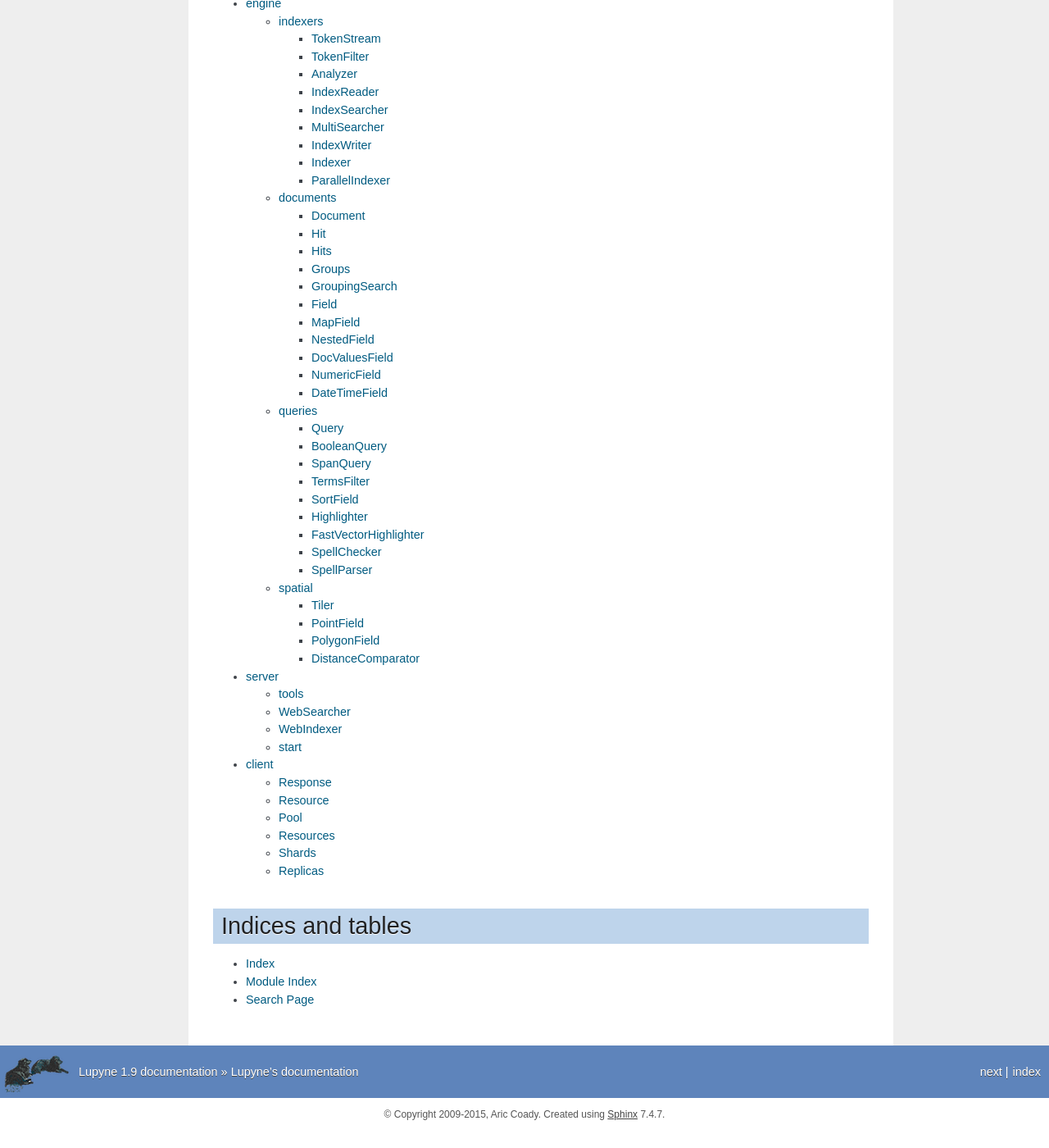
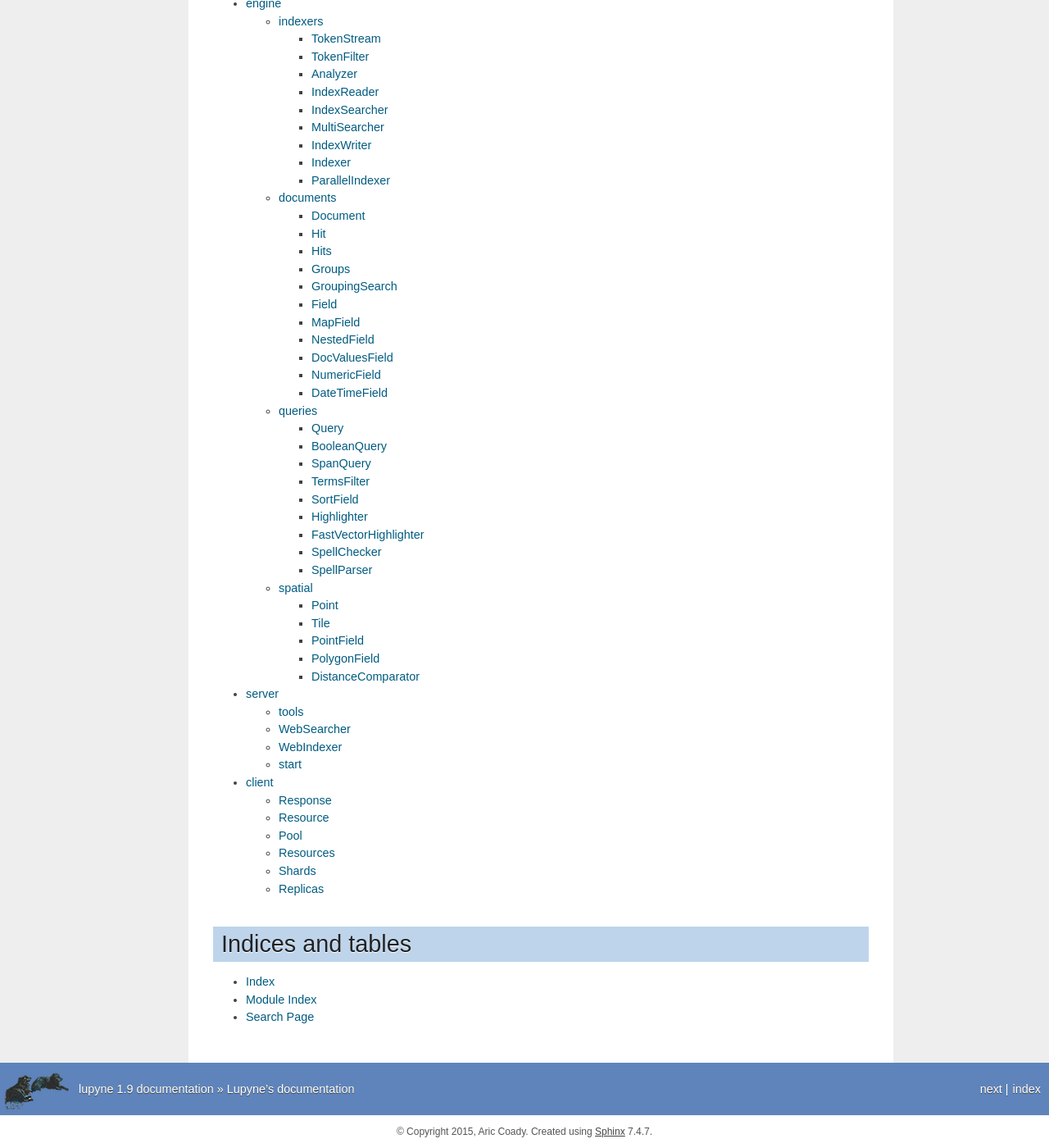
Before and after one commit to coady/lupyne, a Sphinx documentation site: the page built from docs/index.rst, in a window 1280 px wide and 1400 px high, scrolled down 697 px. Shown: the whole window at 82% size. Built offline with Sphinx 7.4.7, drawn with Linux system fonts in a browser that asks for light colours; before the commit the page ends 2076 px from its top, so only the background shows below that; some of the changed lines change nothing that is shown; some of the changed text lies outside the part shown.

Commit message:
Sphinx documentation update.

```diff
--- a/docs/conf.py
+++ b/docs/conf.py
@@ -1,9 +1,9 @@
 # -*- coding: utf-8 -*-
 #
-# Lupyne documentation build configuration file, created by
-# sphinx-quickstart on Wed Sep 28 15:41:40 2011.
+# lupyne documentation build configuration file, created by sphinx-quickstart.
 #
-# This file is execfile()d with the current directory set to its containing dir.
+# This file is execfile()d with the current directory set to its
+# containing dir.
 #
 # Note that not all possible configuration values are present in this
 # autogenerated file.
@@ -11,8 +11,9 @@
 # All configuration values have a default; values that are commented out
 # serve to show the default.
 
+import sys
 import os
-import sys
+import shlex
 
 # If extensions (or modules to document with autodoc) are in another directory,
 # add these directories to sys.path here. If the directory is relative to the
@@ -20,19 +21,26 @@
 sys.path.insert(0, os.path.abspath('..'))
 import lupyne
 
-# -- General configuration -----------------------------------------------------
+# -- General configuration ------------------------------------------------
 
 # If your documentation needs a minimal Sphinx version, state it here.
-needs_sphinx = '1.0'
+#needs_sphinx = '1.0'
 
-# Add any Sphinx extension module names here, as strings. They can be extensions
-# coming with Sphinx (named 'sphinx.ext.*') or your custom ones.
-extensions = ['sphinx.ext.autodoc', 'sphinx.ext.coverage', 'sphinx.ext.viewcode', 'sphinxcontrib.programoutput']
+# Add any Sphinx extension module names here, as strings. They can be
+# extensions coming with Sphinx (named 'sphinx.ext.*') or your custom
+# ones.
+extensions = [
+    'sphinx.ext.autodoc',
+    'sphinx.ext.viewcode',
+    'sphinxcontrib.programoutput',
+]
 
 # Add any paths that contain templates here, relative to this directory.
 templates_path = ['_templates']
 
-# The suffix of source filenames.
+# The suffix(es) of source filenames.
+# You can specify multiple suffix as a list of string:
+# source_suffix = ['.rst', '.md']
 source_suffix = '.rst'
 
 # The encoding of source files.
@@ -42,8 +50,9 @@
 master_doc = 'index'
 
 # General information about the project.
-project = u'Lupyne'
-copyright = u'2009-2015, Aric Coady'
+project = u'lupyne'
+copyright = u'2015, Aric Coady'
+author = u'Aric Coady'
 
 # The version info for the project you're documenting, acts as replacement for
 # |version| and |release|, also used in various other places throughout the
@@ -56,7 +65,10 @@
 
 # The language for content autogenerated by Sphinx. Refer to documentation
 # for a list of supported languages.
-#language = None
+#
+# This is also used if you do content translation via gettext catalogs.
+# Usually you set "language" from the command line for these cases.
+language = None
 
 # There are two options for replacing |today|: either, you set today to some
 # non-false value, then it is used:
@@ -68,7 +80,8 @@
 # directories to ignore when looking for source files.
 exclude_patterns = ['_build']
 
-# The reST default role (used for this markup: `text`) to use for all documents.
+# The reST default role (used for this markup: `text`) to use for all
+# documents.
 #default_role = None
 
 # If true, '()' will be appended to :func: etc. cross-reference text.
@@ -88,8 +101,14 @@
 # A list of ignored prefixes for module index sorting.
 #modindex_common_prefix = []
 
+# If true, keep warnings as "system message" paragraphs in the built documents.
+#keep_warnings = False
 
-# -- Options for HTML output ---------------------------------------------------
+# If true, `todo` and `todoList` produce output, else they produce nothing.
+todo_include_todos = False
+
+
+# -- Options for HTML output ----------------------------------------------
 
 # The theme to use for HTML and HTML Help pages.  See the documentation for
 # a list of builtin themes.
@@ -122,7 +141,12 @@
 # Add any paths that contain custom static files (such as style sheets) here,
 # relative to this directory. They are copied after the builtin static files,
 # so a file named "default.css" will overwrite the builtin "default.css".
-# html_static_path = ['_static']
+html_static_path = ['_static']
+
+# Add any extra paths that contain custom files (such as robots.txt or
+# .htaccess) here, relative to this directory. These files are copied
+# directly to the root of the documentation.
+#html_extra_path = []
 
 # If not '', a 'Last updated on:' timestamp is inserted at every page bottom,
 # using the given strftime format.
@@ -165,22 +189,45 @@
 # This is the file name suffix for HTML files (e.g. ".xhtml").
 #html_file_suffix = None
 
+# Language to be used for generating the HTML full-text search index.
+# Sphinx supports the following languages:
+#   'da', 'de', 'en', 'es', 'fi', 'fr', 'hu', 'it', 'ja'
+#   'nl', 'no', 'pt', 'ro', 'ru', 'sv', 'tr'
+#html_search_language = 'en'
+
+# A dictionary with options for the search language support, empty by default.
+# Now only 'ja' uses this config value
+#html_search_options = {'type': 'default'}
+
+# The name of a javascript file (relative to the configuration directory) that
+# implements a search results scorer. If empty, the default will be used.
+#html_search_scorer = 'scorer.js'
+
 # Output file base name for HTML help builder.
-htmlhelp_basename = 'Lupynedoc'
+htmlhelp_basename = 'lupynedoc'
 
+# -- Options for LaTeX output ---------------------------------------------
 
-# -- Options for LaTeX output --------------------------------------------------
-
-# The paper size ('letter' or 'a4').
-#latex_paper_size = 'letter'
+latex_elements = {
+# The paper size ('letterpaper' or 'a4paper').
+#'papersize': 'letterpaper',
 
 # The font size ('10pt', '11pt' or '12pt').
-#latex_font_size = '10pt'
+#'pointsize': '10pt',
+
+# Additional stuff for the LaTeX preamble.
+#'preamble': '',
+
+# Latex figure (float) alignment
+#'figure_align': 'htbp',
+}
 
 # Grouping the document tree into LaTeX files. List of tuples
-# (source start file, target name, title, author, documentclass [howto/manual]).
+# (source start file, target name, title,
+#  author, documentclass [howto, manual, or own class]).
 latex_documents = [
-    ('index', 'Lupyne.tex', u'Lupyne Documentation', u'Aric Coady', 'manual'),
+  (master_doc, 'lupyne.tex', u'lupyne Documentation',
+   u'Aric Coady', 'manual'),
 ]
 
 # The name of an image file (relative to this directory) to place at the top of
@@ -197,9 +244,6 @@
 # If true, show URL addresses after external links.
 #latex_show_urls = False
 
-# Additional stuff for the LaTeX preamble.
-#latex_preamble = ''
-
 # Documents to append as an appendix to all manuals.
 #latex_appendices = []
 
@@ -207,10 +251,38 @@
 #latex_domain_indices = True
 
 
-# -- Options for manual page output --------------------------------------------
+# -- Options for manual page output ---------------------------------------
 
 # One entry per manual page. List of tuples
 # (source start file, name, description, authors, manual section).
 man_pages = [
-    ('index', 'lupyne', u'Lupyne Documentation', [u'Aric Coady'], 1),
+    (master_doc, 'lupyne', u'lupyne Documentation',
+     [author], 1)
 ]
+
+# If true, show URL addresses after external links.
+#man_show_urls = False
+
+
+# -- Options for Texinfo output -------------------------------------------
+
+# Grouping the document tree into Texinfo files. List of tuples
+# (source start file, target name, title, author,
+#  dir menu entry, description, category)
+texinfo_documents = [
+  (master_doc, 'lupyne', u'lupyne Documentation',
+   author, 'lupyne', 'One line description of project.',
+   'Miscellaneous'),
+]
+
+# Documents to append as an appendix to all manuals.
+#texinfo_appendices = []
+
+# If false, no module index is generated.
+#texinfo_domain_indices = True
+
+# How to display URL addresses: 'footnote', 'no', or 'inline'.
+#texinfo_show_urls = 'footnote'
+
+# If true, do not generate a @detailmenu in the "Top" node's menu.
+#texinfo_no_detailmenu = False
--- a/docs/engine.rst
+++ b/docs/engine.rst
@@ -306,9 +306,16 @@
 ---------
 .. automodule:: lupyne.engine.spatial
 
-Tiler
+Point
 ^^^^^^^^^^^^^
-.. autoclass:: Tiler
+.. autoclass:: Point
+  :show-inheritance:
+  :members:
+
+Tile
+^^^^^^^^^^^^^
+.. autoclass:: Tile
+  :show-inheritance:
   :members:
 
 PointField
--- a/docs/index.rst
+++ b/docs/index.rst
@@ -1,5 +1,4 @@
-.. Lupyne documentation master file, created by
-   sphinx-quickstart on Wed Sep 28 15:41:40 2011.
+.. Lupyne documentation master file, created by sphinx-quickstart.
    You can adapt this file completely to your liking, but it should at least
    contain the root `toctree` directive.
 
@@ -54,7 +53,7 @@
 * :ref:`modindex`
 * :ref:`search`
 
-.. _Lupyne: https://bitbucket.org/coady/lupyne
+.. _Lupyne: https://pypi.python.org/pypi/lupyne
 .. _PyLucene: http://lucene.apache.org/pylucene/
 .. _RESTful: http://en.wikipedia.org/wiki/Representational_State_Transfer
 .. _JSON: http://json.org/
```
Also changed, not shown: 1 other file.
